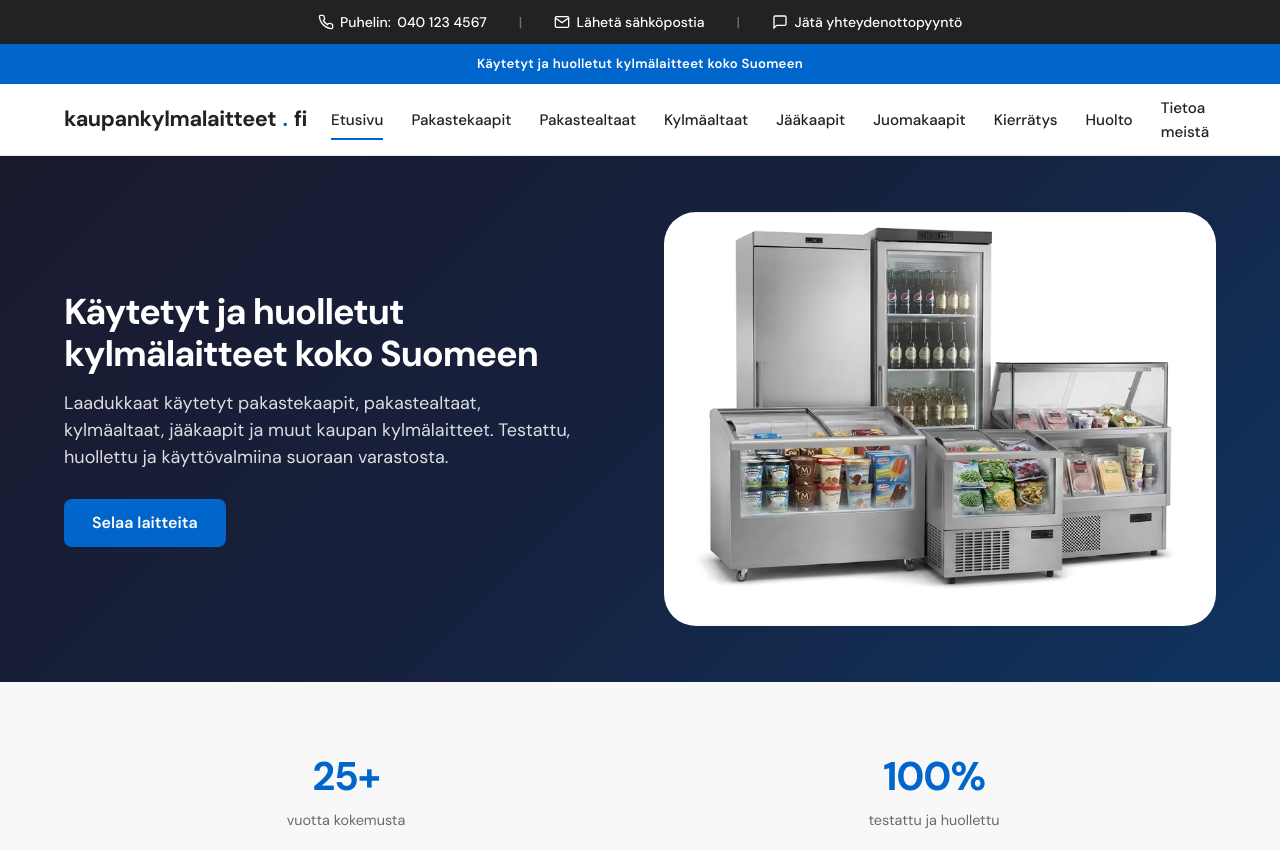
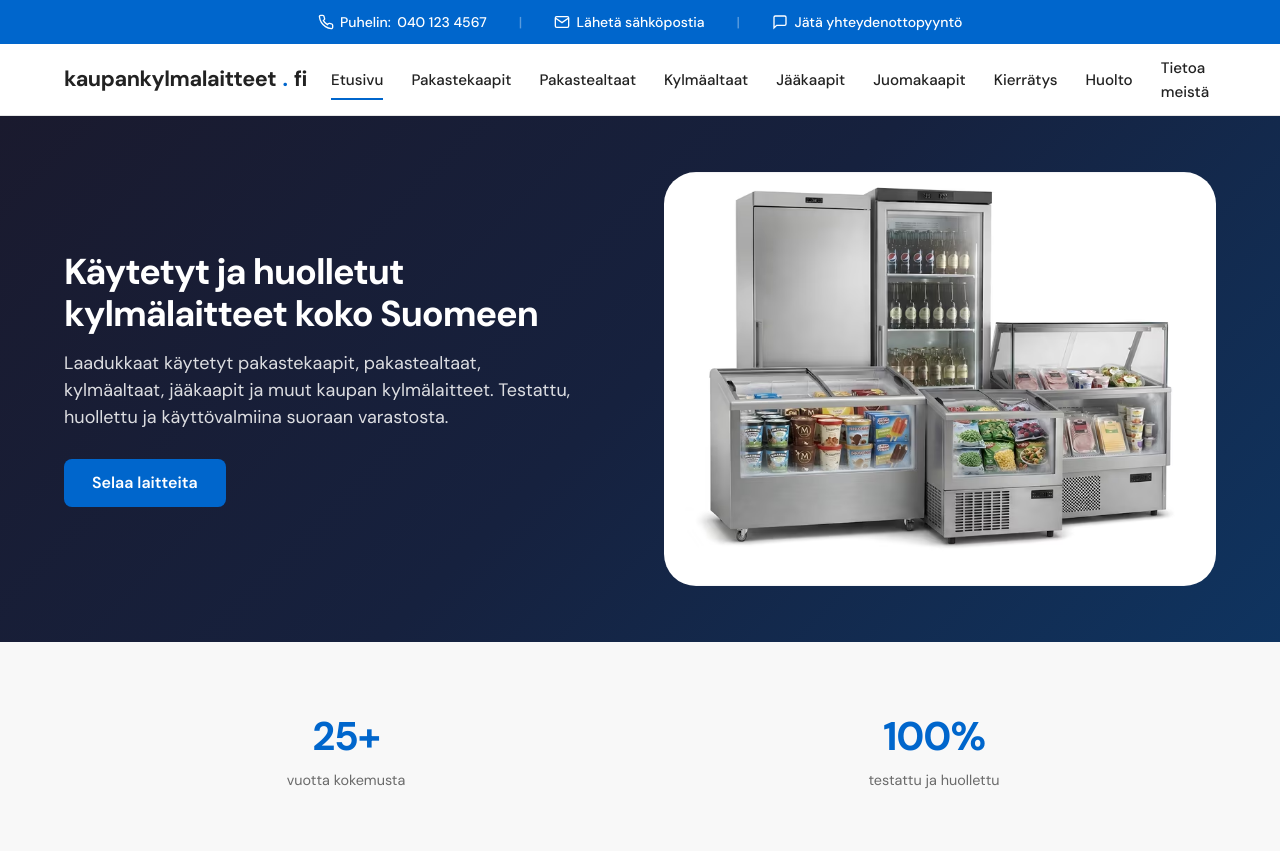
Before and after one commit to midammer116/kylmalaitteet-demo, a plain HTML site: page index.html in a window 1280 px wide. Shown: the top 851 px of the page. Drawn offline with Linux system fonts and the light colour scheme.

Commit message:
Add files via upload

```diff
--- a/index.html
+++ b/index.html
@@ -36,10 +36,6 @@
     </a>
   </div>
 
-  <!-- Secondary sticky bar: tagline -->
-  <div class="bar-tagline">
-    Käytetyt ja huolletut kylmälaitteet koko Suomeen
-  </div>
 
   <!-- Header / Navigation -->
   <header class="site-header">
--- a/styles.css
+++ b/styles.css
@@ -47,8 +47,7 @@
 
   /* Header heights for sticky offset */
   --bar-top: 44px;
-  --bar-mid: 40px;
-  --header-h: 72px;
+    --header-h: 72px;
 }
 
 /* ---------- 2. Reset ---------- */
@@ -75,7 +74,7 @@ img { max-width: 100%; display: block; }
   top: 0;
   z-index: 1000;
   height: var(--bar-top);
-  background: var(--text);
+  background: var(--accent);
   color: #fff;
   display: flex;
   align-items: center;
@@ -96,28 +95,10 @@ img { max-width: 100%; display: block; }
 .bar-top .sep { opacity: 0.35; }
 .bar-top svg { width: 16px; height: 16px; }
 
-/* Secondary sticky bar — tagline */
-.bar-tagline {
-  position: sticky;
-  top: var(--bar-top);
-  z-index: 999;
-  height: var(--bar-mid);
-  background: var(--accent);
-  color: #fff;
-  display: flex;
-  align-items: center;
-  justify-content: center;
-  font-size: 0.825rem;
-  font-weight: 600;
-  letter-spacing: 0.02em;
-  text-align: center;
-  padding: 0 1rem;
-}
-
 /* ---------- 4. Header / Navigation ---------- */
 .site-header {
   position: sticky;
-  top: calc(var(--bar-top) + var(--bar-mid));
+  top: var(--bar-top);
   z-index: 998;
   background: rgba(255,255,255,0.96);
   backdrop-filter: blur(8px);
@@ -822,19 +803,17 @@ img { max-width: 100%; display: block; }
 
 @media (max-width: 768px) {
   :root {
-    --bar-top: 40px;
-    --bar-mid: 36px;
-    --header-h: 64px;
+      --bar-top: 40px;
+      --header-h: 64px;
   }
 
   .bar-top { font-size: 0.8rem; gap: 1rem; }
-  .bar-tagline { font-size: 0.75rem; }
 
   .nav-toggle { display: flex; align-items: center; }
 
   .main-nav {
     position: fixed;
-    top: calc(var(--bar-top) + var(--bar-mid) + var(--header-h));
+    top: calc(var(--bar-top) + var(--header-h));
     left: 0;
     right: 0;
     bottom: 0;
@@ -884,7 +863,6 @@ img { max-width: 100%; display: block; }
   .bar-top { font-size: 0.72rem; gap: 0.75rem; }
   .bar-top .sep { display: none; }
   .bar-top .phone-label { display: none; }
-  .bar-tagline { font-size: 0.7rem; padding: 0 0.5rem; }
   .form-modal-box {
     padding: 1.5rem;
     max-width: calc(100% - 1rem);
```
Also changed, not shown: kaytetyt-jaakaapit.html (+0 -4 lines), kaytetyt-juomakaapit.html (+0 -4 lines), kaytetyt-kylma-altaat.html (+0 -4 lines), kaytetyt-pakastealtaat.html (+0 -4 lines), kaytetyt-pakastekaapit.html (+0 -4 lines), kylmalaitehuolto.html (+0 -4 lines), kylmalaitteiden-kierratys.html (+0 -4 lines), laitteiden-nouto-ja-kuljetus.html (+0 -4 lines), tietoa-laitteista.html (+0 -4 lines), tietoa-meista.html (+0 -4 lines).
